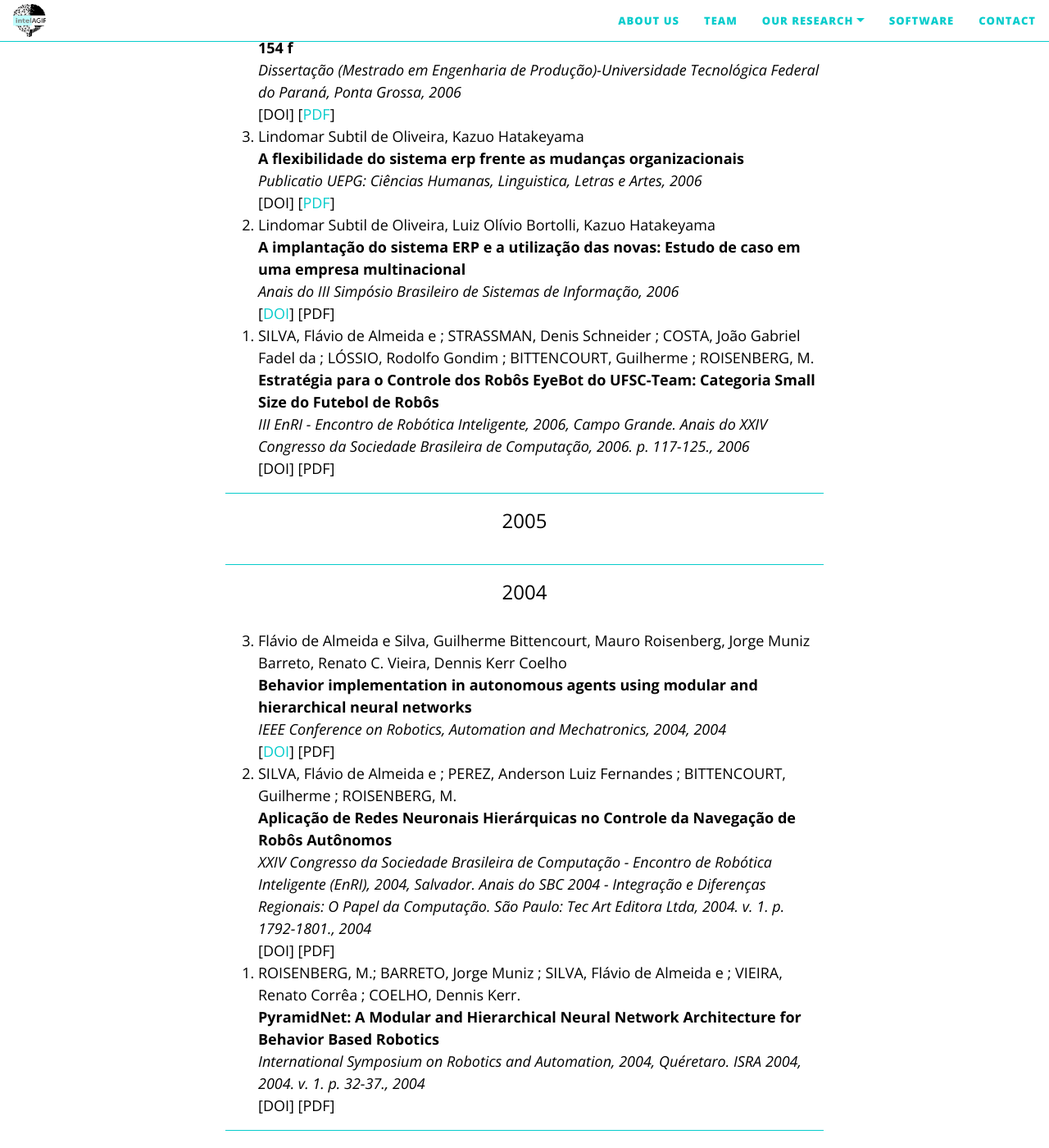
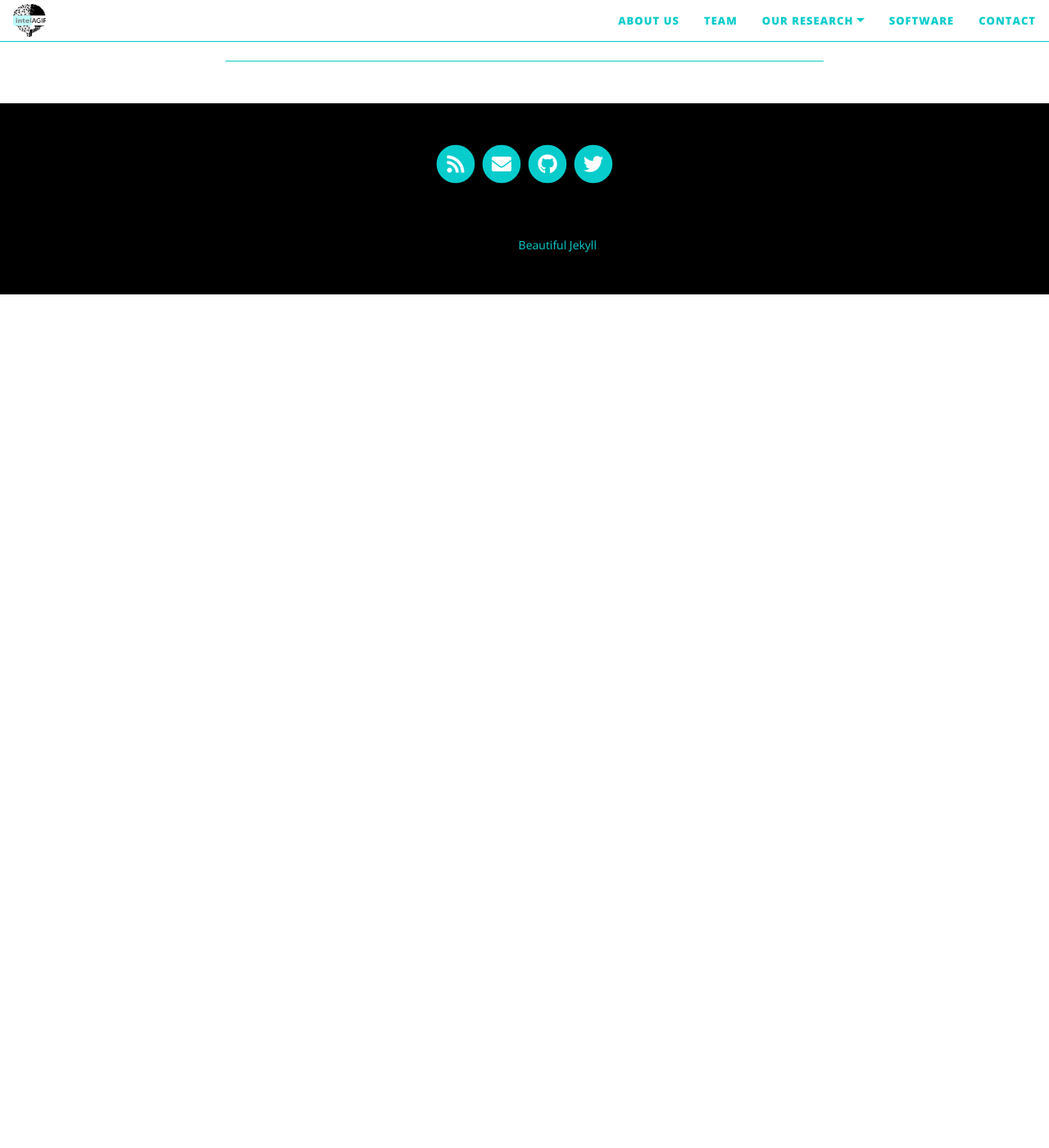
Before and after one commit to IntelAgir-Research-Group/intelagir-research-group.github.io, a Jekyll site: the page built from pages/publications.md, in a window 1280 px wide and 1400 px high, scrolled down 10075 px. Shown: the whole window at 82% size. Built offline with Jekyll 4.4.1, drawn with Linux system fonts in a browser that asks for light colours; nearby versions of some CDN libraries; after the commit the page ends 10434 px from its top, so only the background shows below that; some of the changed text lies outside the part shown.

Commit message:
Update publications.md
Removed researchers Wellton and Flávio.

```diff
--- a/pages/publications.md
+++ b/pages/publications.md
@@ -460,61 +460,4 @@ publications:
     year: 2010
     type: conference
 
-  - title: "Changes of Affective States in Intelligent Tutoring System to Improve Feedbacks Through Low-Cost and Open Electroencephalogram and Facial Expression"
-    authors: Wellton Costa de Oliveira, Ernani Gottardo, Andrey Ricardo Pimentel
-    venue: "International Conference on Intelligent Tutoring Systems
-ITS 2020"
-    doi: https://doi.org/10.1007/978-3-030-49663-0_55
-    url: #
-    year: 2020
-    type: conference
-
-  - title: "Stereoscopic Interactive Objects: Acquisition, Generation and Evaluation"
-    authors: Flávio de Almeida e Silva, Diogo Roberto Olsen, Lucas Murbach Pierin, Flávio Bortolozzi, Edson José Rodrigues Justino
-    venue: " Proceedings of the 11th International Conference on Computer Supported Education - Volume 2: CSEDU"
-    doi: https://doi.org/10.5220/0007796001650176
-    url: #
-    year: 2019
-    type: conference
-
-  - title: "Generation of Stereoscopic Interactive Learning Objects True to the Original Object"
-    authors: 	Diogo Roberto Olsen, Flávio de Almeida e Silva, Lucas Murbach Pierin, Aramis Hornung Moraes, Edson José Rodrigues Justino
-    venue: "Proceedings of the 10th International Conference on Computer Supported Education"
-    doi: https://doi.org/10.5220/0006701402590266
-    url: #
-    year: 2018
-    type: conference
-
-  - title: "Estratégia para o Controle dos Robôs EyeBot do UFSC-Team: Categoria Small Size do Futebol de Robôs"
-    authors: SILVA, Flávio de Almeida e ; STRASSMAN, Denis Schneider ; COSTA, João Gabriel Fadel da ; LÓSSIO, Rodolfo Gondim ; BITTENCOURT, Guilherme ; ROISENBERG, M.
-    venue: "III EnRI - Encontro de Robótica Inteligente, 2006, Campo Grande. Anais do XXIV Congresso da Sociedade Brasileira de Computação, 2006. p. 117-125."
-    doi: #
-    url: #
-    year: 2006
-    type: conference
-
-  - title: "Behavior implementation in autonomous agents using modular and hierarchical neural networks"
-    authors: Flávio de Almeida e Silva, Guilherme Bittencourt, Mauro Roisenberg, Jorge Muniz Barreto, Renato C. Vieira, Dennis Kerr Coelho
-    venue: "IEEE Conference on Robotics, Automation and Mechatronics, 2004"
-    doi: https://doi.org/10.1109/RAMECH.2004.1438042
-    url: #
-    year: 2004
-    type: conference
-
-  - title: "Aplicação de Redes Neuronais Hierárquicas no Controle da Navegação de Robôs Autônomos"
-    authors: SILVA, Flávio de Almeida e ; PEREZ, Anderson Luiz Fernandes ; BITTENCOURT, Guilherme ; ROISENBERG, M.
-    venue: "XXIV Congresso da Sociedade Brasileira de Computação - Encontro de Robótica Inteligente (EnRI), 2004, Salvador. Anais do SBC 2004 - Integração e Diferenças Regionais: O Papel da Computação. São Paulo: Tec Art Editora Ltda, 2004. v. 1. p. 1792-1801."
-    doi: #
-    url: #
-    year: 2004
-    type: conference
-
-  - title: "PyramidNet: A Modular and Hierarchical Neural Network Architecture for Behavior Based Robotics"
-    authors: ROISENBERG, M.; BARRETO, Jorge Muniz ; SILVA, Flávio de Almeida e ; VIEIRA, Renato Corrêa ; COELHO, Dennis Kerr.
-    venue: "International Symposium on Robotics and Automation, 2004, Quéretaro. ISRA 2004, 2004. v. 1. p. 32-37."
-    doi: #
-    url: #
-    year: 2004
-    type: conference
-
 ---
```
